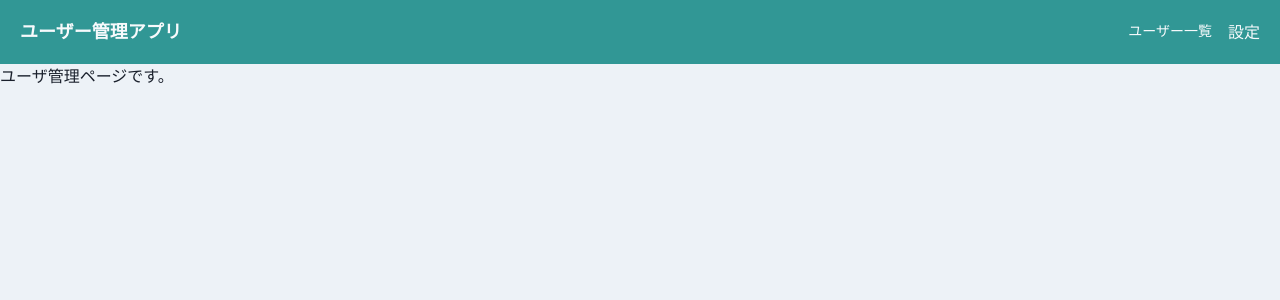
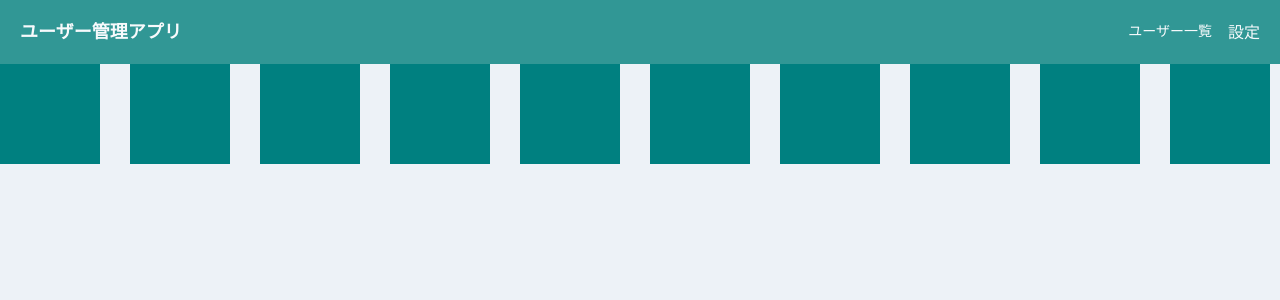
Before and after one commit to ryo-okazaki/react-step-up-chakra-ui, a React (Vite) app in the folder react/: page /home/user_management in a window 1280 px wide. Shown: the top 300 px of the page. Built offline with nearby package versions, Linux system fonts and the light colour scheme; the HTML template or start-up script is replaced by a standard one.

Commit message:
ユーザー一覧のユーザーカード動作確認

```diff
--- a/react/src/components/pages/UserManagement.tsx
+++ b/react/src/components/pages/UserManagement.tsx
@@ -1,5 +1,14 @@
+import { Wrap, WrapItem } from "@chakra-ui/react";
 import { FC, memo } from "react";
 
 export const UserManagement: FC = memo(() => {
-  return <p>ユーザ管理ページです。</p>
-})
+  return (
+    <Wrap spacing="30px">
+      {[...Array(10)].map(() => (
+        <WrapItem>
+          <div style={{ width: "100px",height: "100px", backgroundColor: "teal" }} />
+        </WrapItem>
+      ))}
+    </Wrap>
+  )
+});
```
